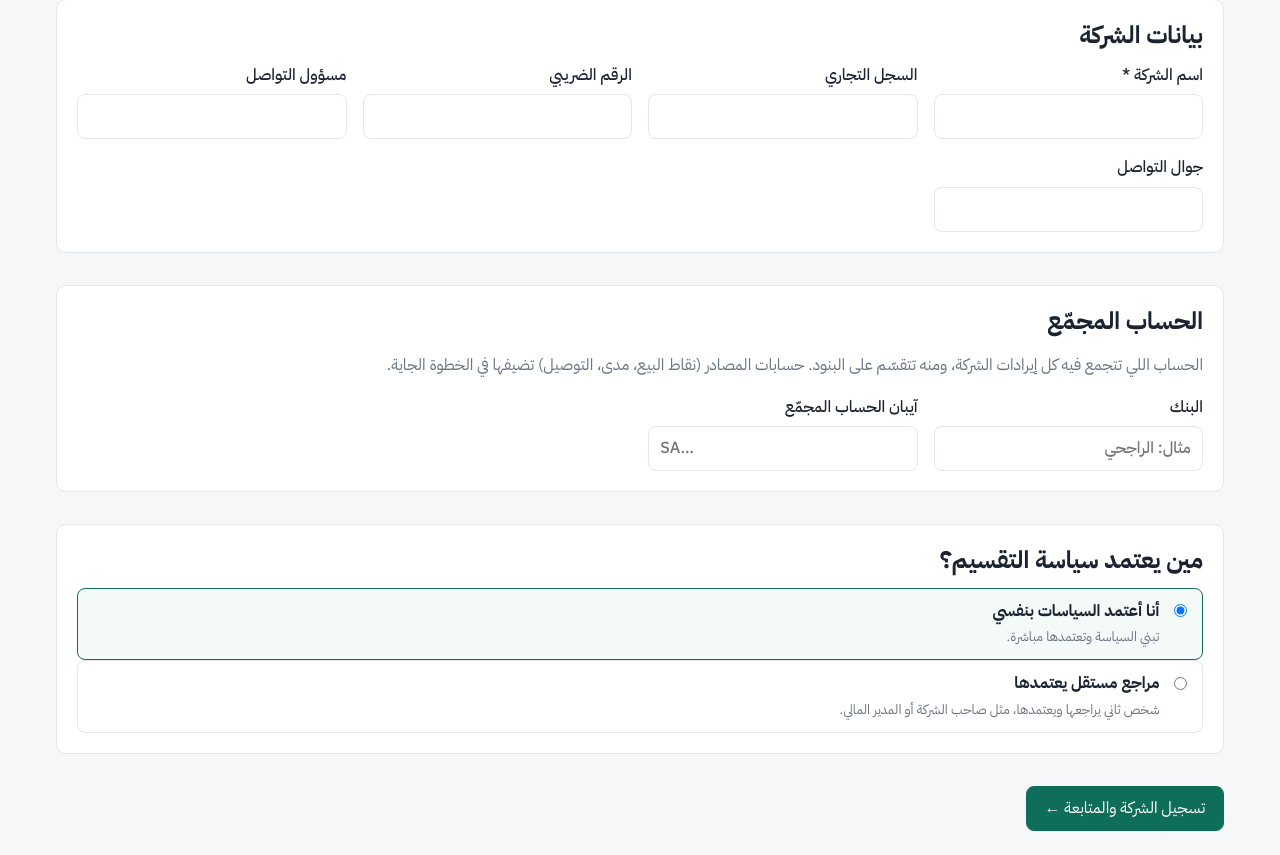
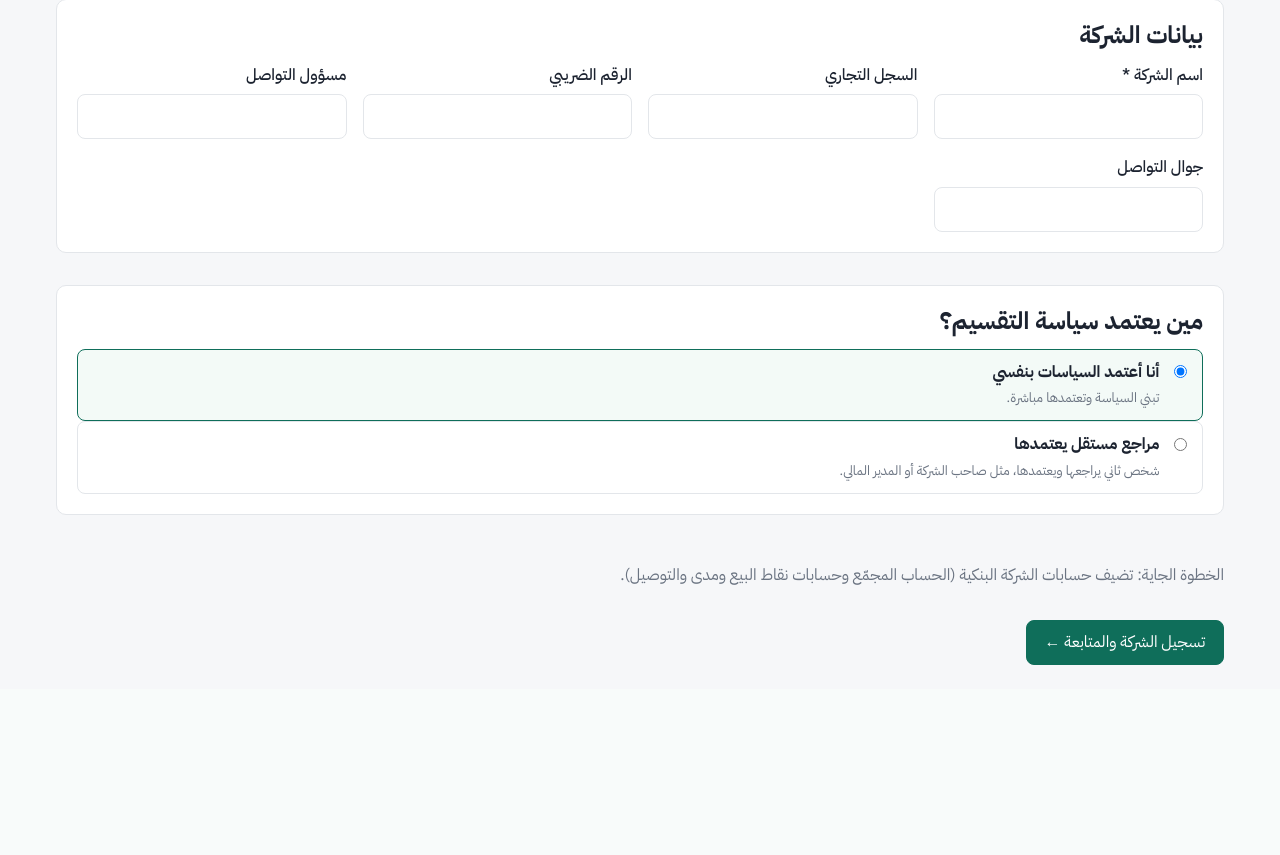
Before and after one commit to BDOONCODE/miftah-alkhazina, a FastAPI app: template app/templates/companies/new.html in a window 1280 px wide. Shown: the part 133-988 px from the top of the page. After the commit the page ends 798 px from the top, so only its background shows below. Run offline with FastAPI, Linux system fonts and the light colour scheme; the template is opened without the code that fills it, so the values that code supplies are empty.

Commit message:
Registration no longer asks for the pool IBAN; all accounts, including the pool, are added on the bank accounts page
Co-Authored-By: Claude Opus 5.5 <noreply@anthropic.com>

```diff
--- a/app/templates/accounts/list.html
+++ b/app/templates/accounts/list.html
@@ -80,7 +80,7 @@
 {% endif %}
 
 <div class="next-step">
-  <span class="muted">حسابات البنود (الفرعية والخارجية) تقدر تضيفها هنا أو مباشرة من صفحة السياسة.</span>
+  <span class="muted">حسابات المستفيدين (الجهات الخارجية وحسابات الشركة الثانية) تقدر تضيفها هنا أو مباشرة من صفحة السياسة.</span>
   <a class="btn btn-primary" href="/entities/{{ entity.id }}/policy">التالي: سياسة التقسيم ←</a>
 </div>
 {% endblock %}
--- a/app/templates/companies/_fields.html
+++ b/app/templates/companies/_fields.html
@@ -18,17 +18,6 @@
 </div>
 {% endmacro %}
 
-{% macro pool_fields(v) %}
-<div class="form-grid">
-  <label>البنك
-    <input name="bank_name" value="{{ v.bank_name or '' }}" placeholder="مثال: الراجحي">
-  </label>
-  <label>آيبان الحساب المجمّع
-    <input name="iban" value="{{ v.iban or '' }}" dir="ltr" placeholder="SA…">
-  </label>
-</div>
-{% endmacro %}
-
 {% macro reviewer_fields(v) %}
 <div class="form-grid">
   <label>اسم المراجع *
--- a/app/templates/companies/new.html
+++ b/app/templates/companies/new.html
@@ -1,5 +1,5 @@
 {% extends "base.html" %}
-{% from "companies/_fields.html" import company_fields, pool_fields, reviewer_fields %}
+{% from "companies/_fields.html" import company_fields, reviewer_fields %}
 {% block content %}
 <h1>تسجيل شركة جديدة</h1>
 <ol class="steps">
@@ -13,11 +13,6 @@
   <section class="card">
     <h2>بيانات الشركة</h2>
     {{ company_fields(form) }}
-  </section>
-  <section class="card">
-    <h2>الحساب المجمّع</h2>
-    <p class="muted">الحساب اللي تتجمع فيه كل إيرادات الشركة، ومنه تتقسّم على البنود. حسابات المصادر (نقاط البيع، مدى، التوصيل) تضيفها في الخطوة الجاية.</p>
-    {{ pool_fields(form) }}
   </section>
   <section class="card">
     <h2>مين يعتمد سياسة التقسيم؟</h2>
@@ -35,6 +30,7 @@
       {{ reviewer_fields(form) }}
     </div>
   </section>
+  <p class="muted">الخطوة الجاية: تضيف حسابات الشركة البنكية (الحساب المجمّع وحسابات نقاط البيع ومدى والتوصيل).</p>
   <div><button class="btn btn-primary" type="submit">تسجيل الشركة والمتابعة ←</button></div>
 </form>
 <script>
```
